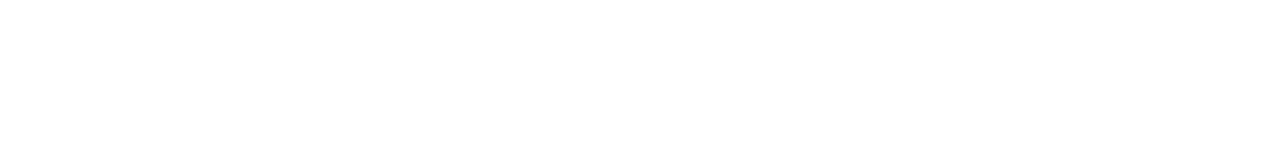
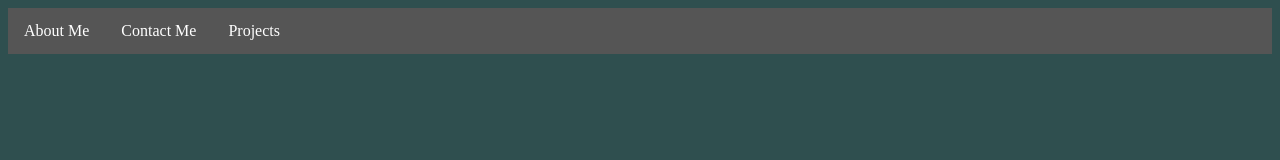
Before and after one commit to JSkinny78/JPSJ, a plain HTML site: page menu_pages/About.html in a window 1280 px wide. Drawn offline with Linux system fonts and the light colour scheme; files that its build step writes are made by us from their sources.

Commit message:
Minor edits

```diff
--- a/menu_pages/About.html
+++ b/menu_pages/About.html
@@ -0,0 +1,13 @@
+<!DOCTYPE html>
+<head>
+    <title>About Me: John P. Skinner Jr.</title>
+    <link rel="stylesheet" type="text/css" href="style/main.css">
+</head>
+<body>
+    <ul class = "main-menu">
+        <li class = "main-menu-item"><a href="menu_pages/About.html">About Me</a></li>
+        <li class = "main-menu-item"><a href="menu_pages/Contact.html">Contact Me</a></li>
+        <li class = "main-menu-item"><a href="menu_pages/Projects.html">Projects</a></li>
+    </ul>
+
+</body>
--- a/style/main.css
+++ b/style/main.css
@@ -14,16 +14,16 @@ ul.main-menu {
     background-color: #555555;
 
 }
-li.menu-item-style {
+li.main-menu-item {
     float: left;
 }
-li.menu-item-style a {
+li.main-menu-item a {
     display: inline-block;
     color: white;
     text-align: center;
     padding: 14px 16px;
     text-decoration: none;
 }
-li.menu-item-style a:hover {
+li.main-menu-item a:hover {
     background-color: #111;
 }
```
Also changed, not shown: index.html (+2 -2 lines).
